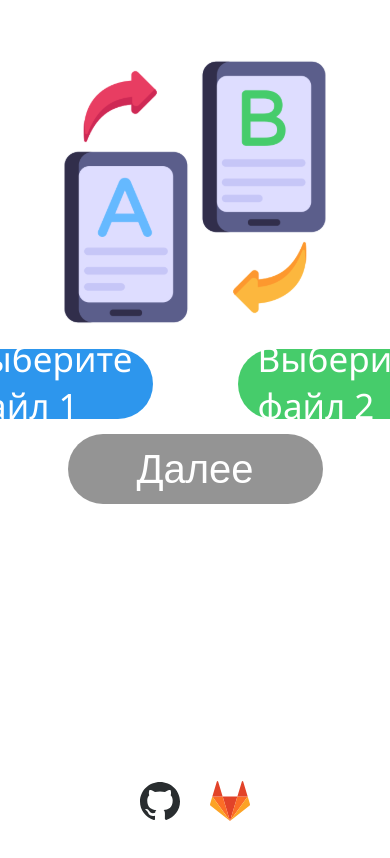
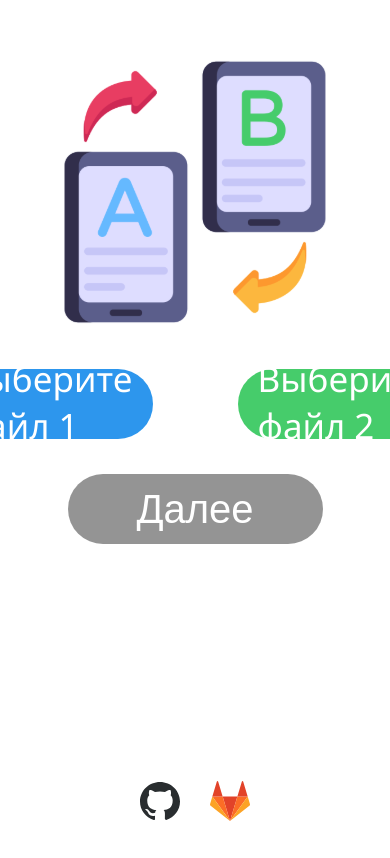
Before and after one commit to Z0dya/compare-app, a Vue app: page / in a window 390 px wide. Shown: the top 858 px of the page. Built offline with nearby package versions, Linux system fonts and the light colour scheme.

Commit message:
fix adaptive

```diff
--- a/src/components/comparingPage.vue
+++ b/src/components/comparingPage.vue
@@ -174,7 +174,7 @@ export default {
     }
     .btnBlock {
         justify-content: space-around;
-        height: 10rem;
+        height: 12rem;
     }
 }
 </style>
--- a/src/components/mainPage.vue
+++ b/src/components/mainPage.vue
@@ -276,7 +276,7 @@ span {
         border: none;
         width: 35.5rem;
         height: 3rem;
-        font-size: 2rem;
+        font-size: 3rem;
         color: #ffff;
         margin: 5rem 0;
     }
--- a/src/components/resultPage.vue
+++ b/src/components/resultPage.vue
@@ -148,7 +148,7 @@ export default {
     }
 
     .btnBlock {
-        height: 10rem;
+        height: 14rem;
     }
 }
 @media (max-height: 700px) {
```
